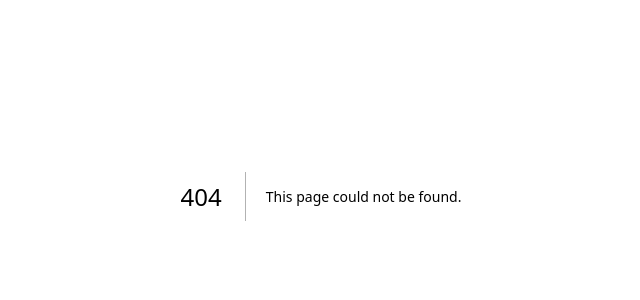
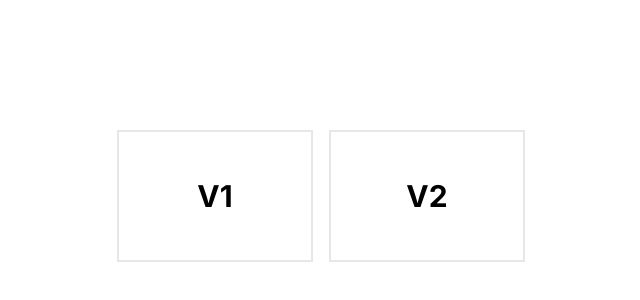
Before and after one commit to shiv-raj45/jackets, a Next.js app: page / in a window 1280 px wide. Before the commit this address had no page. Shown: the part 204-504 px from the top of the page, without its empty margins (319-959 px from the left). Built offline with nearby package versions, Linux system fonts and the light colour scheme.

Commit message:
page added

```diff
--- /dev/null
+++ b/src/app/page.tsx
@@ -0,0 +1,14 @@
+import Link from 'next/link'
+import React from 'react'
+
+const Home = () => {
+    return (
+        <div className='w-screen h-[100vh] flex justify-center items-center text-black gap-4'    >
+            <Link className='w-24 h-14  font-bold text-3xl px-24 p-16 border-spacing-1 border-2  border-brown-200  flex justify-center items-center ' href="/midpoint" >V1</Link>
+            <Link className='w-24 h-14  font-bold text-3xl px-24 p-16 border-spacing-1 border-2  border-brown-200  flex justify-center items-center' href="/midpoint/v2" >V2</Link>
+
+        </div>
+    )
+}
+
+export default Home
```
Also changed, not shown: src/app/midpoint/page.tsx (renamed from src/app/midoint/page.tsx), src/app/midpoint/v2/page.tsx (renamed from src/app/midoint/v2/page.tsx).
